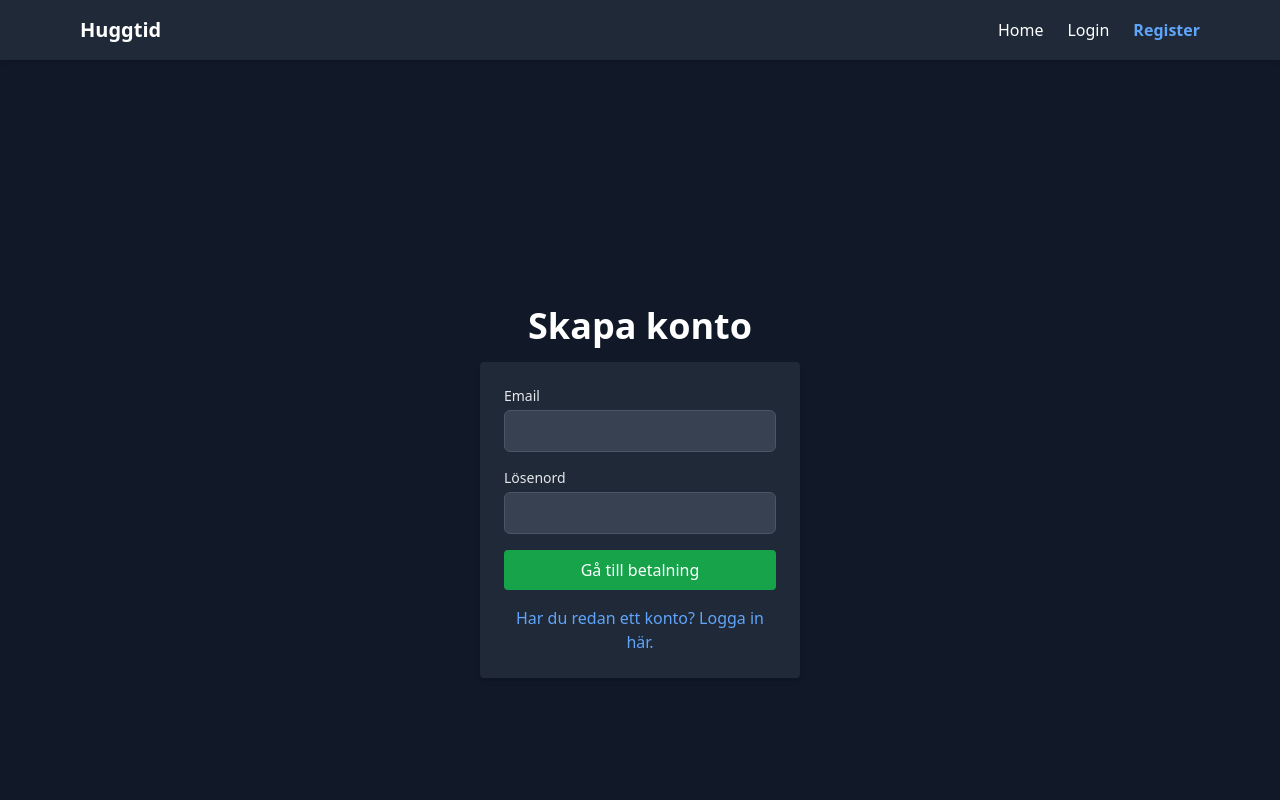
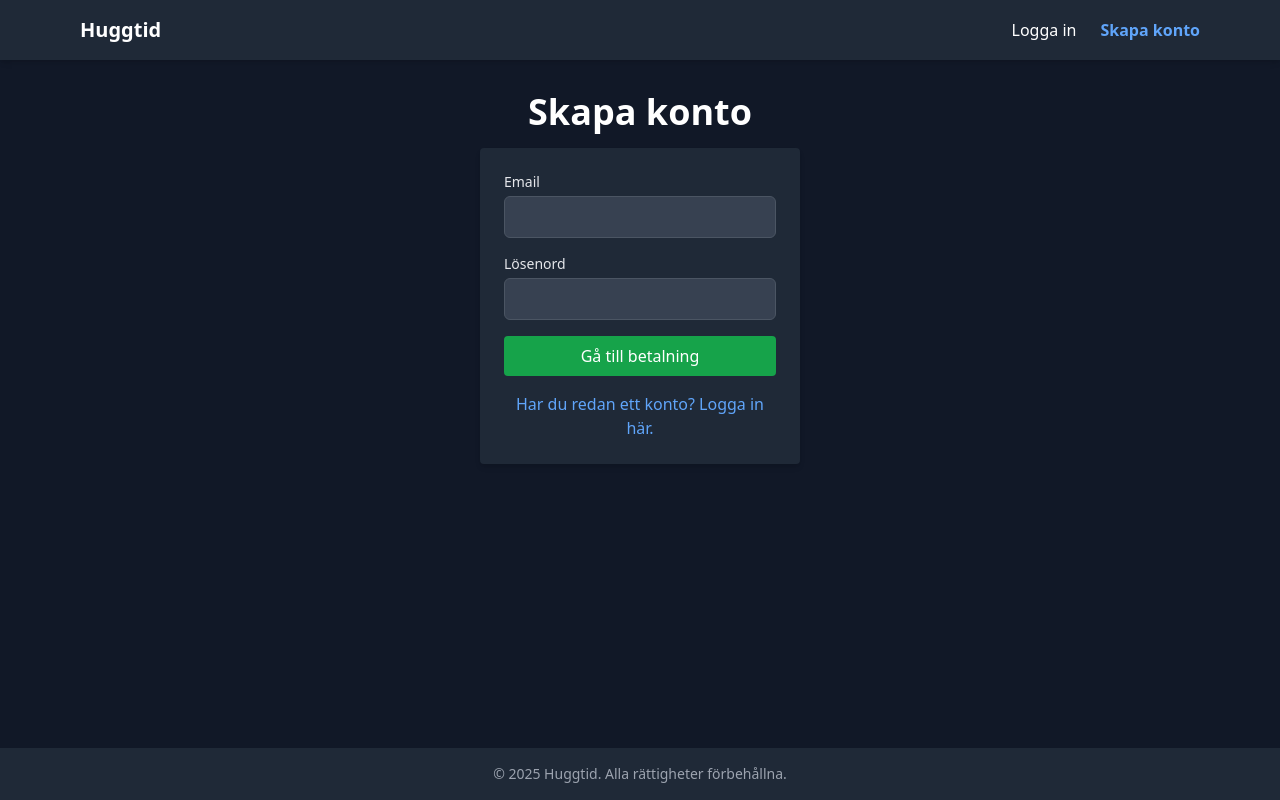
Before and after one commit to Denturion/nyhetsprenumeration, a React (Vite) app in the folder frontend/: page /login in a window 1280 px wide. Both pictures are taken after a click on the button "Har du inget konto? Klicka här för att registrera dig.". Shown: the top 800 px of the page. Built offline with nearby package versions, Linux system fonts and the light colour scheme; no server answers.

Commit message:
fixed language and some styling.

```diff
--- a/frontend/src/pages/Layout.tsx
+++ b/frontend/src/pages/Layout.tsx
@@ -1,51 +1,51 @@
-import { useEffect, useState } from "react";
-import { NavLink, Outlet } from "react-router-dom";
+import { useEffect, useState } from 'react';
+import { NavLink, Outlet } from 'react-router-dom';
 
 export const Layout = () => {
 	const [isadmin, setIsadmin] = useState<boolean>(false);
 
-  const token = sessionStorage.getItem("token");
+	const token = sessionStorage.getItem('token');
 
 	useEffect(() => {
-    const token = sessionStorage.getItem("token");
+		const token = sessionStorage.getItem('token');
 		if (token) {
 			try {
-        const payload = JSON.parse(atob(token.split(".")[1]));
-        if (payload.role === "admin") {
+				const payload = JSON.parse(atob(token.split('.')[1]));
+				if (payload.role === 'admin') {
 					setIsadmin(true);
 				}
 			} catch (err) {
-        console.error("Invalid token", err);
+				console.error('Invalid token', err);
 			}
 		}
 	}, []);
 
 	return (
 		<>
-      <div className="min-h-screen flex flex-col bg-gray-900 text-white">
-        <header className="bg-gray-800 shadow-md">
-          <nav className="max-w-6xl mx-auto px-4 py-4 flex justify-between items-center">
-            <h1 className="text-xl font-bold text-white">Huggtid</h1>
-            <ul className="flex space-x-6">
-              <li>
+			<div className='min-h-screen flex flex-col bg-gray-900 text-white'>
+				<header className='bg-gray-800 shadow-md'>
+					<nav className='max-w-6xl mx-auto px-4 py-4 flex justify-between items-center'>
+						<h1 className='text-xl font-bold text-white'>Huggtid</h1>
+						<ul className='flex space-x-6'>
+							{/* <li>
 								<NavLink
-                  to="/"
+									to='/'
 									className={({ isActive }) =>
 										`hover:text-blue-400 transition ${
-                      isActive ? "text-blue-400 font-semibold" : ""
+											isActive ? 'text-blue-400 font-semibold' : ''
 										}`
 									}
 								>
-                  Home
+									Start
 								</NavLink>
-              </li>
+							</li> */}
 							{isadmin && (
 								<li>
 									<NavLink
-                    to="/admin/article"
+										to='/admin/article'
 										className={({ isActive }) =>
 											`hover:text-blue-400 transition ${
-                        isActive ? "text-blue-400 font-semibold" : ""
+												isActive ? 'text-blue-400 font-semibold' : ''
 											}`
 										}
 									>
@@ -55,27 +55,27 @@ export const Layout = () => {
 							)}
 							<li>
 								<NavLink
-                  to={token ? "/dashboard" : "/login"}
+									to={token ? '/dashboard' : '/login'}
 									className={({ isActive }) =>
 										`hover:text-blue-400 transition ${
-                      isActive ? "text-blue-400 font-semibold" : ""
+											isActive ? 'text-blue-400 font-semibold' : ''
 										}`
 									}
 								>
-                  {token ? "Dashboard" : "Login"}
+									{token ? 'Dashboard' : 'Logga in'}
 								</NavLink>
 							</li>
 							{!token && (
 								<li>
 									<NavLink
-                    to="/register"
+										to='/register'
 										className={({ isActive }) =>
 											`hover:text-blue-400 transition ${
-                        isActive ? "text-blue-400 font-semibold" : ""
+												isActive ? 'text-blue-400 font-semibold' : ''
 											}`
 										}
 									>
-                    Register
+										Skapa konto
 									</NavLink>
 								</li>
 							)}
@@ -83,10 +83,10 @@ export const Layout = () => {
 					</nav>
 				</header>
 
-        <main className="flex-grow max-w-6xl mx-auto px-4 py-8">
+				<main className='flex-grow max-w-6xl mx-auto px-4 py-8'>
 					<Outlet />
 				</main>
-        <footer className="bg-gray-800 text-center py-4 text-sm text-gray-400">
+				<footer className='bg-gray-800 text-center py-4 text-sm text-gray-400'>
 					&copy; {new Date().getFullYear()} Huggtid. Alla rättigheter
 					förbehållna.
 				</footer>
--- a/frontend/src/pages/Login.tsx
+++ b/frontend/src/pages/Login.tsx
@@ -20,13 +20,13 @@ export const Login = () => {
 		}
 	};
 
-	useEffect(()=>{
-		sessionStorage.removeItem("hasReloadedAfterSuccess")
-	},[])
+	useEffect(() => {
+		sessionStorage.removeItem('hasReloadedAfterSuccess');
+	}, []);
 
 	return (
 		<div className='flex flex-col items-center justify-center flex-grow bg-gray-900'>
-			<h1 className='text-4xl font-bold mb-4 text-white'>Login Page</h1>
+			<h1 className='text-4xl font-bold mb-4 text-white'>Logga in</h1>
 			<form
 				onSubmit={handleSubmit}
 				className='bg-gray-800 p-6 rounded shadow-md w-80'
--- a/frontend/src/pages/Register.tsx
+++ b/frontend/src/pages/Register.tsx
@@ -27,7 +27,7 @@ export const Register = () => {
 	};
 
 	return (
-		<div className='flex flex-col items-center justify-center h-screen bg-gray-900'>
+		<div className='flex flex-col items-center justify-center flex-grow bg-gray-900'>
 			<h1 className='text-4xl font-bold mb-4 text-white'>Skapa konto</h1>
 			<form
 				onSubmit={handleSubmit}
```
Lines whose indentation alone changed are shown as unchanged.
